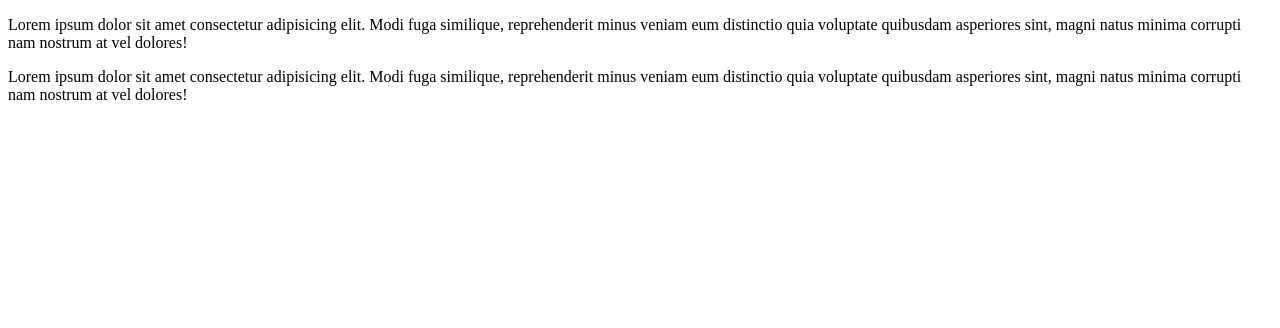
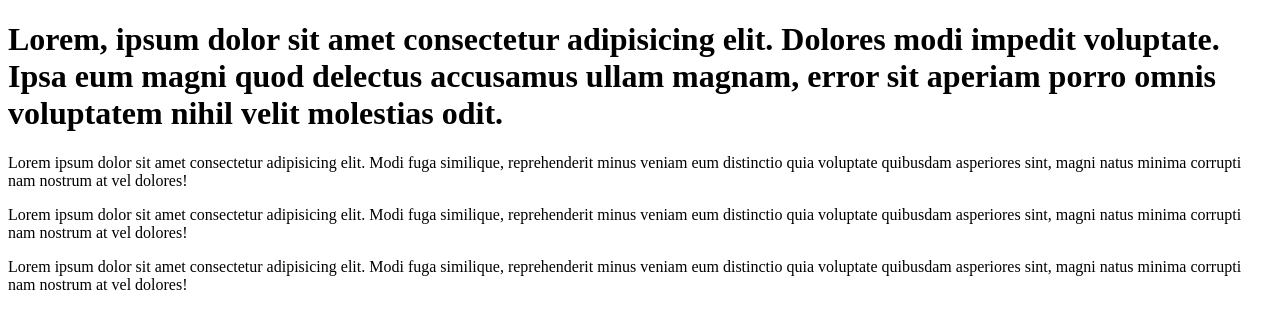
Before and after one commit to AnnaSuski/Aula-Git, a plain HTML site: page index.html in a window 1280 px wide. Drawn offline with Linux system fonts and the light colour scheme.

Commit message:
Alteração no arquivo index

```diff
--- a/index.html
+++ b/index.html
@@ -8,10 +8,14 @@
 </head>
 
 <body>
+    <h1>Lorem, ipsum dolor sit amet consectetur adipisicing elit. Dolores modi impedit voluptate. Ipsa eum magni quod
+        delectus accusamus ullam magnam, error sit aperiam porro omnis voluptatem nihil velit molestias odit.</h1>
     <p>Lorem ipsum dolor sit amet consectetur adipisicing elit. Modi fuga similique, reprehenderit minus veniam eum
         distinctio quia voluptate quibusdam asperiores sint, magni natus minima corrupti nam nostrum at vel dolores!</p>
-        <p>Lorem ipsum dolor sit amet consectetur adipisicing elit. Modi fuga similique, reprehenderit minus veniam eum
-            distinctio quia voluptate quibusdam asperiores sint, magni natus minima corrupti nam nostrum at vel dolores!</p>
+    <p>Lorem ipsum dolor sit amet consectetur adipisicing elit. Modi fuga similique, reprehenderit minus veniam eum
+        distinctio quia voluptate quibusdam asperiores sint, magni natus minima corrupti nam nostrum at vel dolores!</p>
+    <p>Lorem ipsum dolor sit amet consectetur adipisicing elit. Modi fuga similique, reprehenderit minus veniam eum
+        distinctio quia voluptate quibusdam asperiores sint, magni natus minima corrupti nam nostrum at vel dolores!</p>
 
 </body>
 
```
